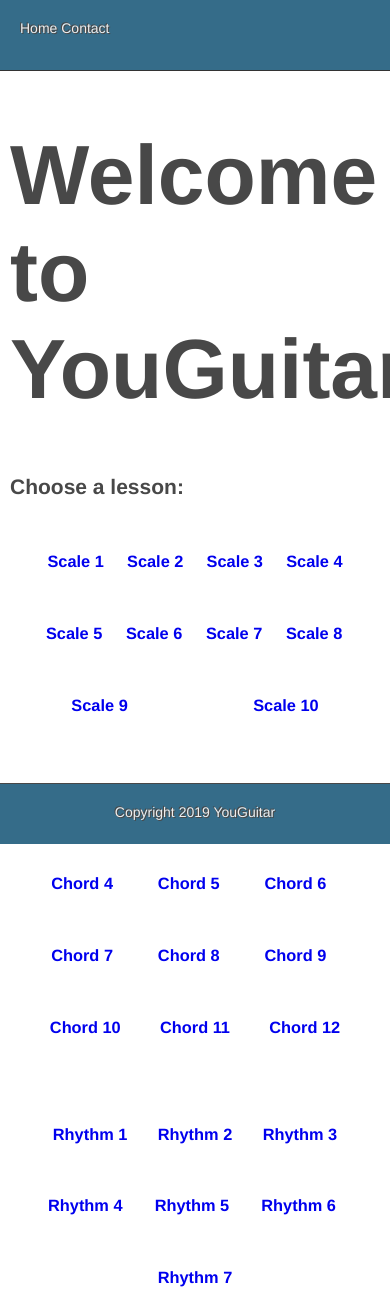
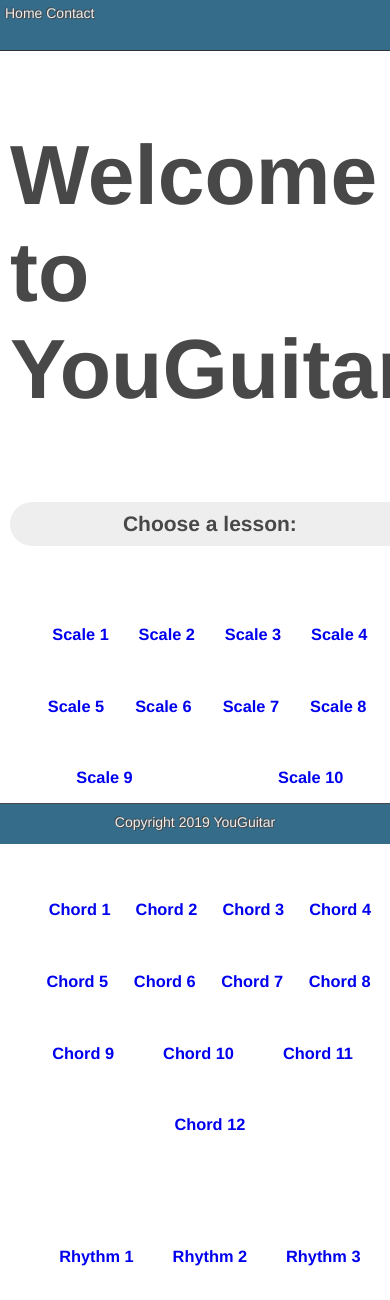
Before and after one commit to graefft/YouGuitar, a Flask app: page / in a window 390 px wide; the page is wider, and only the part inside the window is pictured. Shown: the top 1300 px of that part. Run offline with Flask 2, Linux system fonts and the light colour scheme.

Commit message:
Update style.css

```diff
--- a/web_flask/static/style.css
+++ b/web_flask/static/style.css
@@ -1,7 +1,6 @@
 .button {
-    padding: 20px;
+    padding: 5px;
     flex-direction: row;
-    justify-content: space-between;
 }
 
 .button a {
@@ -33,13 +54,31 @@
 }
 
 .scale {
+    grid-area: content;
     font-family: 'Monaco', 'Lucida Console', 'Courier';
-    font-size: 16px;
+    font-size: 14px;
+    text-align: center;
+}
+
+.video {
+    grid-area: video;
+    position: relative;
+    width: 100%;
+    padding-bottom: 56%;
+    height: 0;
+}
+
+.video iframe {
+    position: absolute;
+    top: 0;
+    left: 0;
+    height: 100%;
+    width: 100%;
 }
 
 header {
     background: #356c89;
-    height: 70px;
+    height: 50px;
     width: 100%;
     border-bottom: 1px solid #333;
 }
@@ -58,13 +103,51 @@ body {
 }
 body .container {
     max-width: 900px;
-    margin: 30px auto;
+    margin: 20px auto;
     padding-left: 10px;
     padding-right: 10px;
+    align-items: center;
+    display: grid;
+    grid-column-gap: 10px;
+    grid-row-gap: 10px;
+    grid-template-columns: 1fr 1fr;
+    grid-template-rows: auto auto auto auto auto;
+    grid-template-areas:
+        "title title"
+        "heading heading"
+        "list list"
+        "content video"
+        "description video";
+}
+
+@media only screen and (max-width: 768px) {
+    body .container {
+        grid-template-columns: 1fr;
+        grid-template-rows: auto auto auto auto auto auto;
+        grid-template-areas:
+            "title"
+            "heading"
+            "list"
+            "content"
+            "description"
+            "video"
+    }
+    .description {
+        width: 75%;
+    }
 }
 
 h1 {
+    grid-area: title;
     font-size: 6em;
+}
+
+h2 {
+    grid-area: heading;
+    background: #EEE;
+    border-radius: 25px;
+    padding: 10px;
+    text-align: center;
 }
 
 h3 {
@@ -79,7 +162,7 @@ footer {
     margin-top: 10px;
     position: fixed;
     background: #356c89;
-    height: 60px;
+    height: 40px;
     width: 100%;
     bottom: 0;
     border-top: 1px solid #484848;
@@ -91,7 +174,6 @@ footer {
 footer p {
     position: absolute;
     text-align: center;
-    top: 10%;
     bottom: 0;
     right: 0;
     left: 0;
```
Also changed, not shown: other parts of web_flask/static/style.css (+30 -2 lines).
